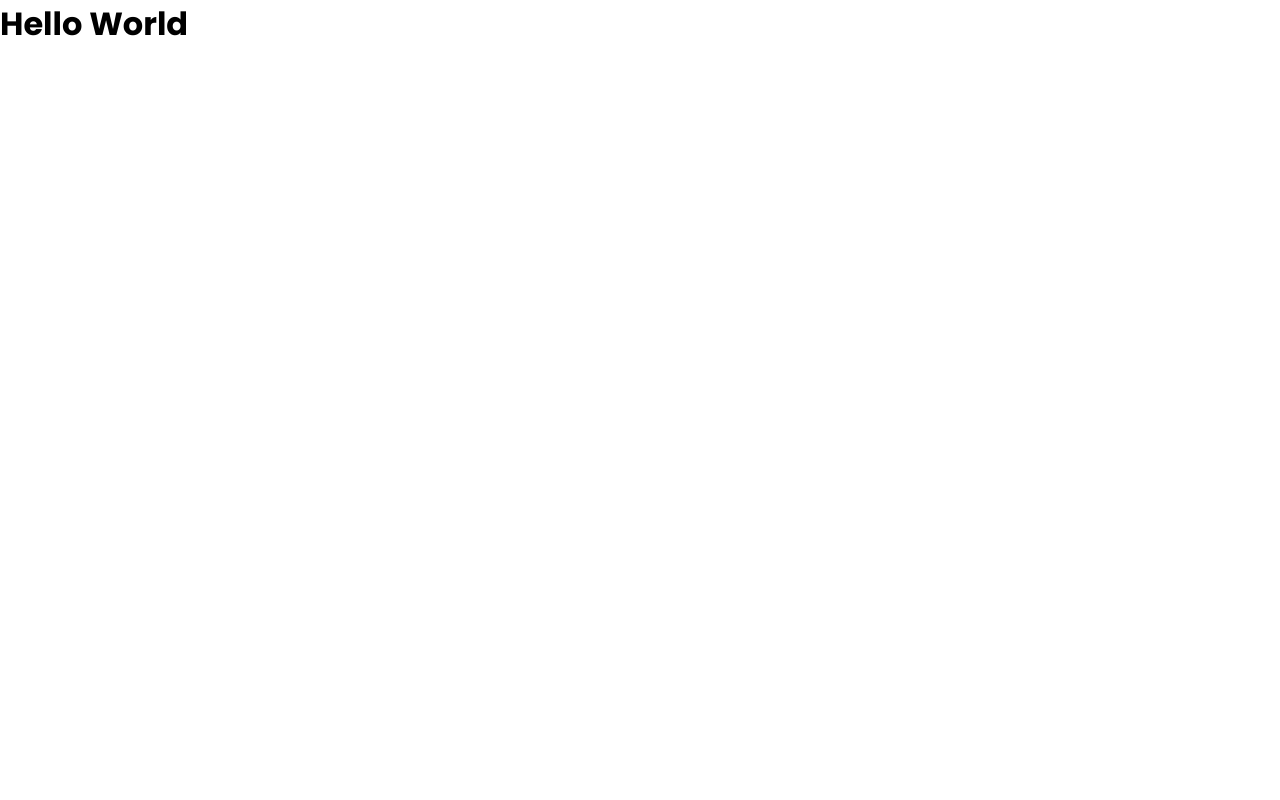
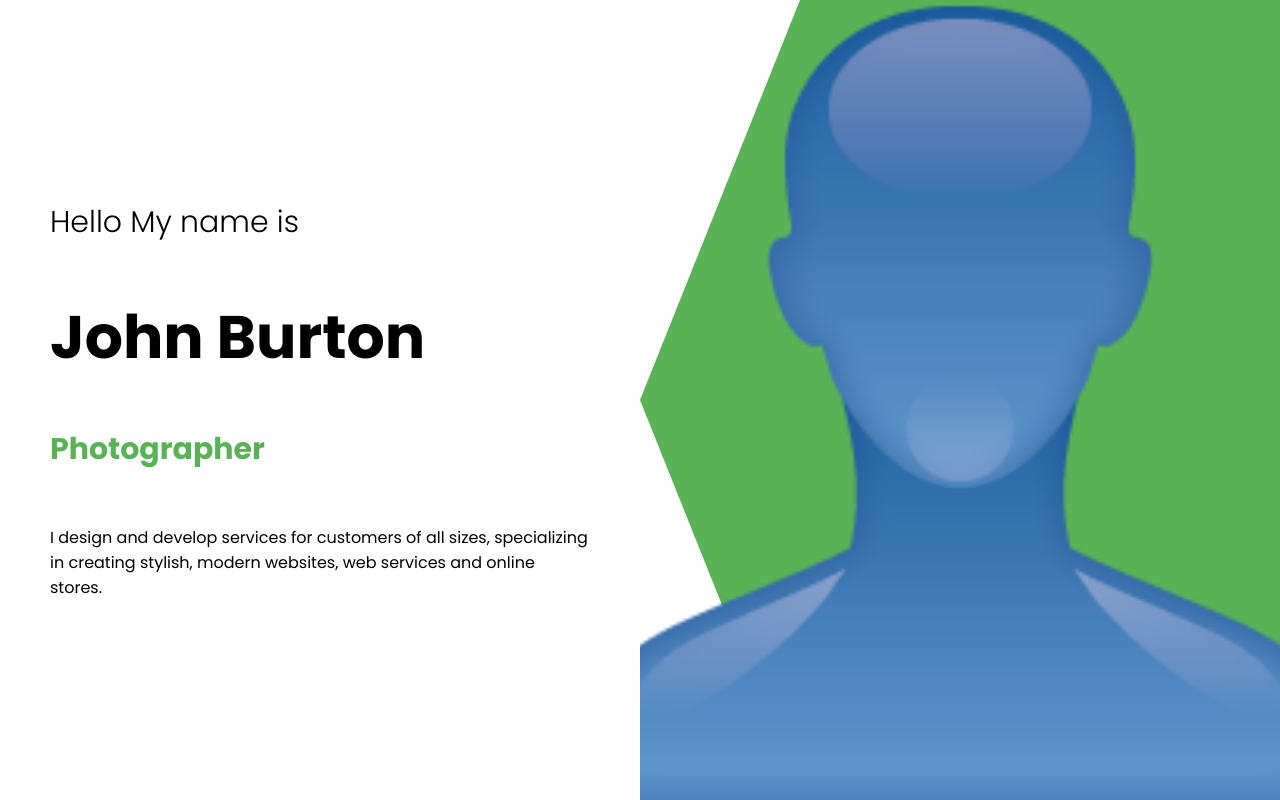
Before and after one commit to programer1983/Portfolio, a React (Create React App) app: page / in a window 1280 px wide. Built offline with nearby package versions, Linux system fonts and the light colour scheme.

Commit message:
creating an intro component;

```diff
--- a/src/App.js
+++ b/src/App.js
@@ -1,10 +1,12 @@
+import Intro from "./components/intro/Intro";
 
-function App() {
+
+const App = () => {
   return (
     <div className="App">
-      <h1>Hello World</h1>
+      <Intro />
     </div>
   );
 }
 
-export default App;
+export default App
--- /dev/null
+++ b/src/components/intro/Intro.jsx
@@ -0,0 +1,35 @@
+import "./intro.css"
+import Me from "./../../img/me.png"
+
+const Intro = () => {
+    return (
+        <div className="i">
+            <div className="i-left">
+                <div className="i-left-wrapper">
+                    <h2 className="i-intro">Hello My name is</h2>
+                    <h1 className="i-name">John Burton</h1>
+                    <div className="i-title">
+                        <div className="i-title-wrapper">
+                            <div className="i-title-item">Web Developer</div>
+                            <div className="i-title-item">UA/UX Designer</div>
+                            <div className="i-title-item">Photographer</div>
+                            <div className="i-title-item">Writer</div>
+                            <div className="i-title-item">Content Creator</div>
+                        </div>
+                    </div>
+                    <p className="i-desc">
+                        I design and develop services for customers of all sizes,
+                        specializing in creating stylish, modern websites, web services
+                        and online stores.
+                    </p>
+                </div>
+            </div>
+            <div className="i-right">
+                <div className="i-bg"></div>
+                <img src={Me} alt="" className="i-img" />
+            </div>
+        </div>
+    )
+}
+
+export default Intro
--- /dev/null
+++ b/src/components/intro/intro.css
@@ -0,0 +1,84 @@
+.i {
+    display: flex;
+    height: 100vh;
+}
+
+.i-left {
+    flex: 1;
+    display: flex;
+    align-items: center;
+    justify-content: center;
+}
+
+.i-right {
+    flex: 1;
+    position: relative;
+}
+
+.i-left-wrapper {
+    padding: 50px;
+    height: 50%;
+    display: flex;
+    flex-direction: column;
+    justify-content: space-between;
+}
+
+.i-intro {
+    font-size: 30px;
+    font-weight: 300;
+}
+
+.i-name {
+    font-size: 60px;
+}
+
+.i-title {
+    height: 50px;
+    overflow: hidden;
+}
+
+.i-title-wrapper {
+    height: 100%;
+    animation: move 10s ease-in-out infinite alternate;
+}
+
+@keyframes move {
+    25%{
+        transform: translateY(-50px);
+    }
+    50%{
+        transform: translateY(-100px);
+    }
+    75%{
+        transform: translateY(-150px);
+    }
+    100%{
+        transform: translateY(-200px);
+    }
+}
+
+.i-title-item {
+    height: 50px;
+    font-size: 30px;
+    font-weight: bold;
+    color: #59b256;
+    display: flex;
+    align-items: center;
+}
+
+.i-img {
+    width: 100%;
+    height: 100%;
+    object-fit: cover;
+    position: absolute;
+}
+
+.i-bg {
+    clip-path: polygon(25% 0%, 100% 0%, 100% 100%, 25% 100%, 0% 50%);
+    background-color: #59b256;
+    width: 100%;
+    height: 100%;
+    position: absolute;
+    top: 0;
+    right: 0;
+}
```
Also changed, not shown: src/img/me.png (added).
